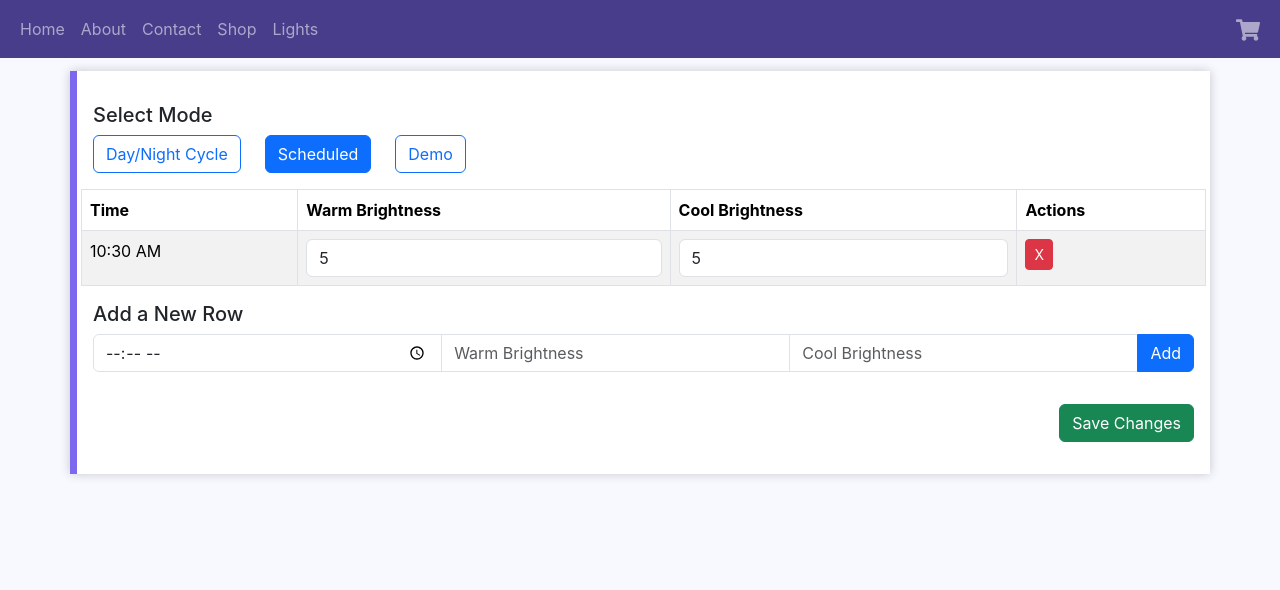
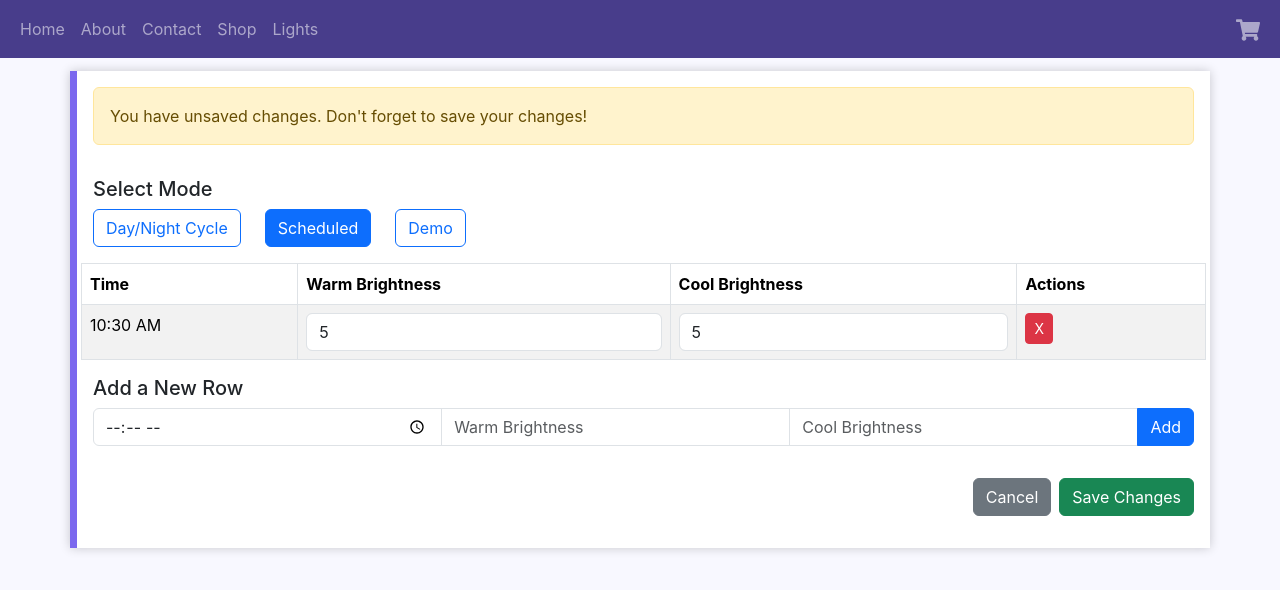
Before and after one commit to wpwilson10/WpwilsonSite, a React app in the folder client/: page /lights in a window 1280 px wide. Both pictures are taken after typing "10:30", "5", "5" into the empty fields and a click on the button "Add". Shown: the top 590 px of the page. Built offline with nearby package versions, Linux system fonts and the light colour scheme; no server answers.

Commit message:
Cancel button
Saves previous state and adds a cancel button that reverts changes

```diff
--- a/client/src/components/LightScheduler/lightScheduler.tsx
+++ b/client/src/components/LightScheduler/lightScheduler.tsx
@@ -309,6 +309,7 @@ const LightScheduler = () => {
   const [isSuccessfullySubmitted, setIsSuccessfullySubmitted] = useState(false);
   const [isSubmissionError, setIsSubmissionError] = useState(false);
   const [isLoading, setIsLoading] = useState(true); // Add loading state
+  const [lastSavedData, setLastSavedData] = useState<ScheduleData | null>(null);
 
   useEffect(() => {
     const fetchSchedule = async () => {
@@ -316,6 +317,7 @@ const LightScheduler = () => {
         const response = await axios.get<ScheduleData>(lightScheduleURL);
         if (isValidScheduleData(response.data)) {
           setData(response.data);
+          setLastSavedData(response.data); // Store initial data
         } else {
           console.error('Invalid schedule data format', response.data);
         }
@@ -354,6 +356,7 @@ const LightScheduler = () => {
   const saveSchedule = async () => {
     try {
       await axios.post(lightScheduleURL, data);
+      setLastSavedData(data); // Update last saved data
       setIsSubmissionError(false);
       setIsSuccessfullySubmitted(true);
       setUnsavedChanges(false);
@@ -361,6 +364,13 @@ const LightScheduler = () => {
       handleAxiosError(error);
       setIsSubmissionError(true);
       setIsSuccessfullySubmitted(false);
+    }
+  };
+
+  const handleCancel = () => {
+    if (lastSavedData) {
+      setData(lastSavedData);
+      setUnsavedChanges(false);
     }
   };
 
@@ -459,6 +469,14 @@ const LightScheduler = () => {
                     </p>
                   </Alert>
                 )}
+                {unsavedChanges && (
+                  <Alert variant="warning">
+                    <p className="mb-0">
+                      You have unsaved changes. Don't forget to save your
+                      changes!
+                    </p>
+                  </Alert>
+                )}
               </Col>
             </Row>
 
@@ -485,7 +503,14 @@ const LightScheduler = () => {
             )}
 
             <Row className="justify-content-md-left">
-              <Col md={12} className="mb-3 d-flex justify-content-end">
+              <Col md={12} className="mb-3 d-flex justify-content-end gap-2">
+                <Button
+                  variant="secondary"
+                  onClick={handleCancel}
+                  disabled={!unsavedChanges}
+                >
+                  Cancel
+                </Button>
                 <Button
                   variant="success"
                   onClick={() => saveSchedule()}
```
